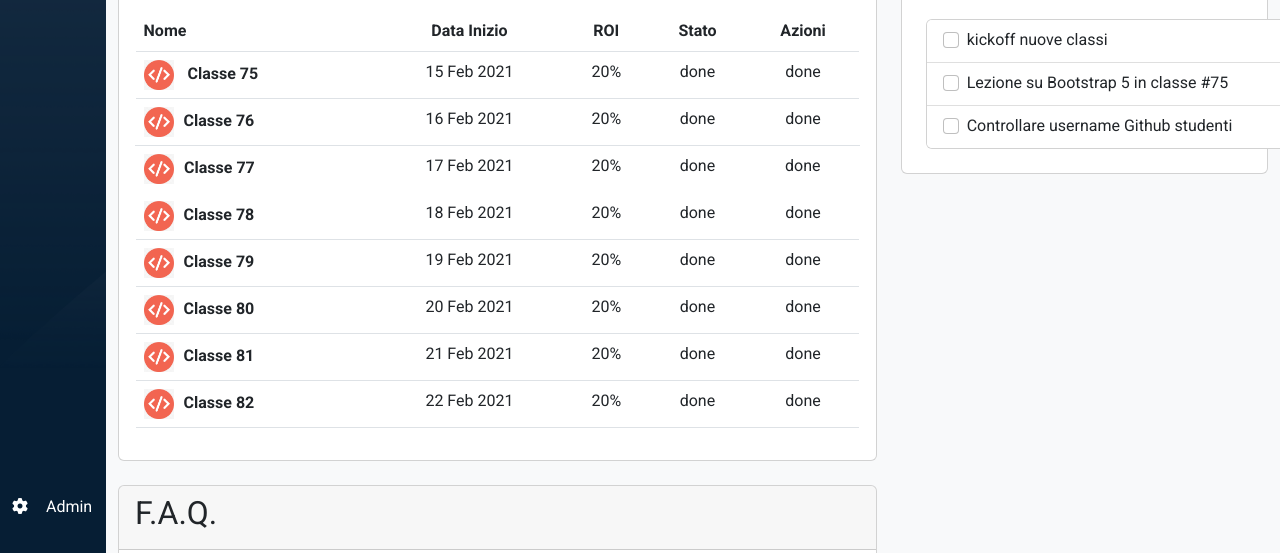
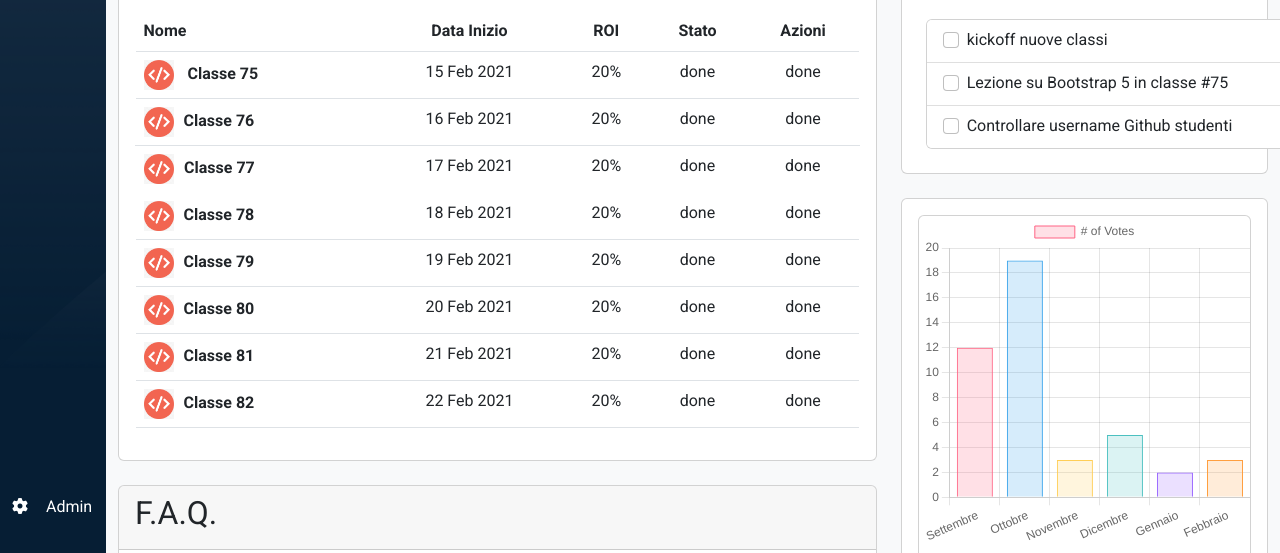
Before and after one commit to AleFabbretti/html-css-bootstrap-dashboard, a plain HTML site: page index.html in a window 1280 px wide. Shown: the part 247-800 px from the top of the page. Drawn offline with nearby package versions, Linux system fonts and the light colour scheme.

Commit message:
Aggiunto card "utenti attivi"

```diff
--- a/index.html
+++ b/index.html
@@ -243,14 +243,72 @@
                                 </ul>
                             </div>
                         </div>
+                        <div class="card mt-4">
+                            <div class="card-body small">
+                                <div class="card">
+                                    <canvas id="myChart" width="400" height="400"></canvas>
+                                    <div class="card-body pb-0 mt-4">
+                                        <h5>Utenti attivi</h5>
+                                        <p>Lista degli utenti attivi in piattaforma nell'ultimo mese</p>
+                                    </div>
+                                    <ul class="list-group list-group-flush mt-0">
+                                        <li class="list-group-item">Gennaio: 1200</li>
+                                        <li class="list-group-item">Febbraio: 800</li>
+                                        <li class="list-group-item">Marzo: 1500</li>
+                                      </ul>
+                                </div>
+                            </div>
+                        </div>
                     </div>
-
-
+                </div>
+            </div>
         </main>
     <!-- /main -->
+
     </div>
     <!-- bootstrap JS lib -->
     <script src="https://cdn.jsdelivr.net/npm/bootstrap@5.2.2/dist/js/bootstrap.bundle.min.js" integrity="sha384-OERcA2EqjJCMA+/3y+gxIOqMEjwtxJY7qPCqsdltbNJuaOe923+mo//f6V8Qbsw3" crossorigin="anonymous"></script>
     <!-- /bootstrap JS lib -->
+
+    <!-- chartjs -->
+    <script src="https://cdn.jsdelivr.net/npm/chart.js"></script>
+    <script>
+        const ctx = document.getElementById('myChart').getContext('2d');
+        const myChart = new Chart(ctx, {
+            type: 'bar',
+            data: {
+                labels: ['Settembre', 'Ottobre', 'Novembre', 'Dicembre', 'Gennaio', 'Febbraio'],
+                datasets: [{
+                    label: '# of Votes',
+                    data: [12, 19, 3, 5, 2, 3],
+                    backgroundColor: [
+                        'rgba(255, 99, 132, 0.2)',
+                        'rgba(54, 162, 235, 0.2)',
+                        'rgba(255, 206, 86, 0.2)',
+                        'rgba(75, 192, 192, 0.2)',
+                        'rgba(153, 102, 255, 0.2)',
+                        'rgba(255, 159, 64, 0.2)'
+                    ],
+                    borderColor: [
+                        'rgba(255, 99, 132, 1)',
+                        'rgba(54, 162, 235, 1)',
+                        'rgba(255, 206, 86, 1)',
+                        'rgba(75, 192, 192, 1)',
+                        'rgba(153, 102, 255, 1)',
+                        'rgba(255, 159, 64, 1)'
+                    ],
+                    borderWidth: 1
+                }]
+            },
+            options: {
+                scales: {
+                    y: {
+                        beginAtZero: true
+                    }
+                }
+            }
+        });
+        </script>
+    <!-- /chartjs -->
 </body>
 </html>
```
